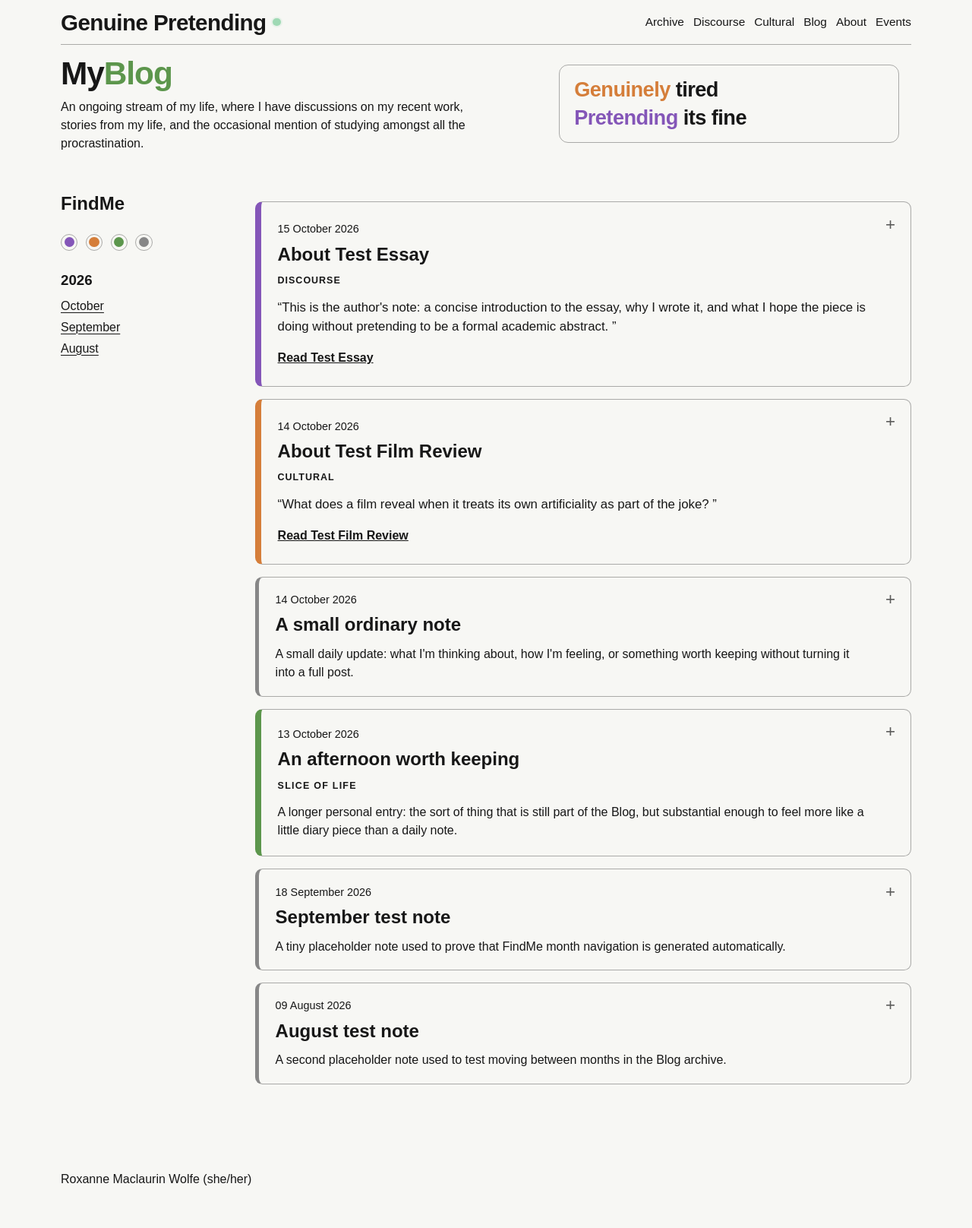
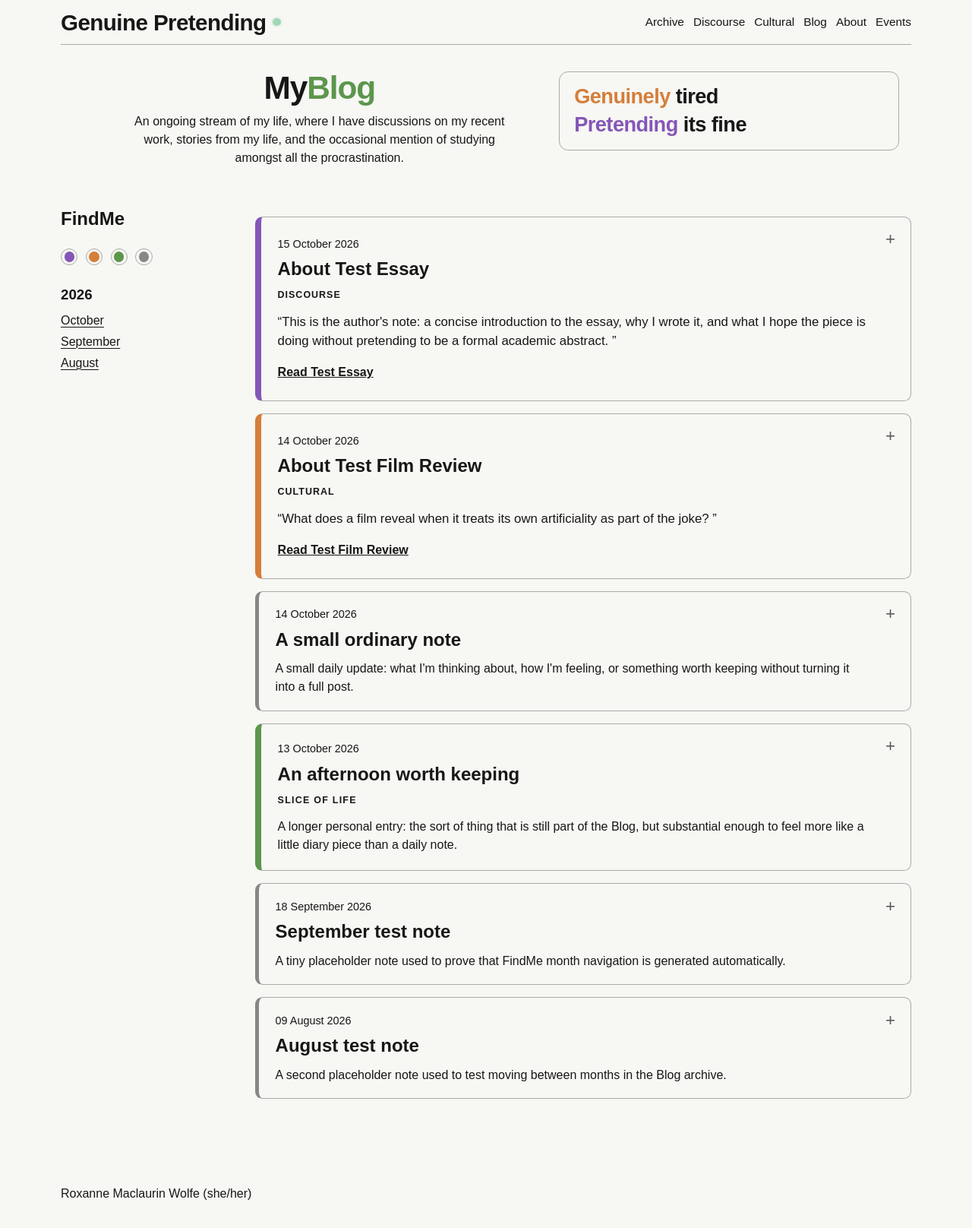
Before and after one commit to roxannewolfe/roxannewolfe.github.io, a Jekyll site: the page built from blog/index.html, in a window 1280 px wide. Shown: the whole page at 76% size. Built offline with Jekyll 4.4.1, drawn with Linux system fonts in a browser that asks for light colours.

Commit message:
Center and lower MyBlog intro block

```diff
--- a/assets/css/blog.css
+++ b/assets/css/blog.css
@@ -15,7 +15,11 @@
 
 .blog-intro-copy {
   align-self: center;
-  padding-top: 0.2rem;
+  justify-self: center;
+  width: min(100%, 34rem);
+  padding-top: 1.4rem;
+  text-align: center;
+  transform: translateX(1.6rem);
 }
 
 .blog-intro-copy h1 {
@@ -30,9 +34,10 @@
 }
 
 .blog-intro-copy p {
-  max-width: 36rem;
-  margin: 0.55rem 0 0;
+  max-width: 31rem;
+  margin: 0.55rem auto 0;
   line-height: 1.5;
+  text-align: center;
 }
 
 .blog-status {
@@ -236,6 +241,12 @@
     padding: 0.2rem 0 0.9rem;
   }
 
+  .blog-intro-copy {
+    width: 100%;
+    padding-top: 0.7rem;
+    transform: none;
+  }
+
   .blog-intro-copy p {
     max-width: 100%;
   }
```
